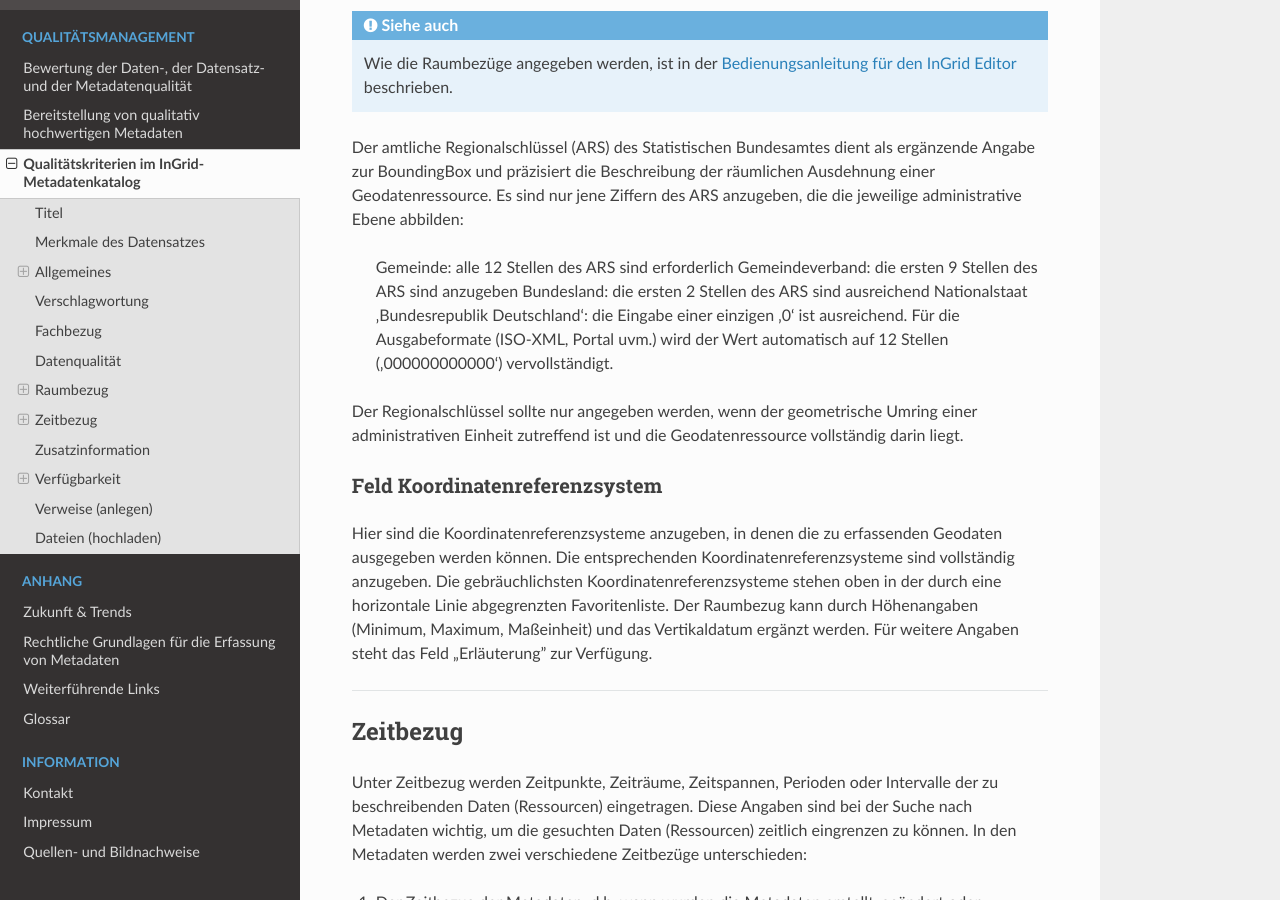
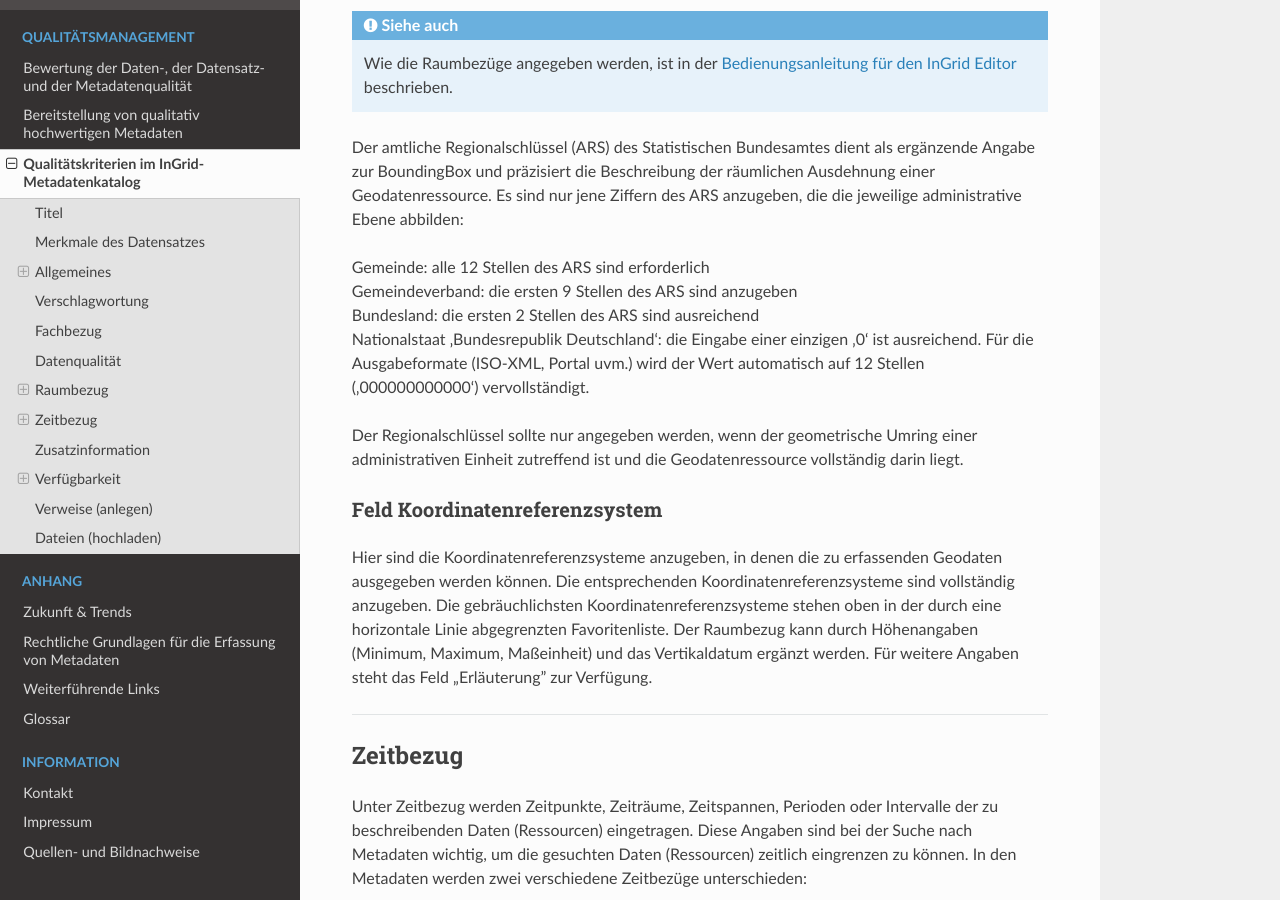
Before and after one commit to tomiwo/ingrid-mdk-st-high-quality-metadata, a Sphinx documentation site: the page built from docs/qualitaetsmanagement/metadatenschema-ige.rst, in a window 1280 px wide and 900 px high, scrolled down 5336 px. Built offline with Sphinx 7.4.7 and the Read the Docs theme 3.1.0, drawn with Linux system fonts in a browser that asks for light colours; part of the change alters nothing that is shown.

```diff
--- a/docs/qualitaetsmanagement/metadatenschema-ige.rst
+++ b/docs/qualitaetsmanagement/metadatenschema-ige.rst
@@ -187,10 +187,10 @@ Polygon: POLYGON ((13.4050 52.5200, 13.4060 52.5200, 13.4060 52.5210, 13.4050 52
 
 Der amtliche Regionalschlüssel (ARS) des Statistischen Bundesamtes dient als ergänzende Angabe zur BoundingBox und präzisiert die Beschreibung der räumlichen Ausdehnung einer Geodatenressource. Es sind nur jene Ziffern des ARS anzugeben, die die jeweilige administrative Ebene abbilden:
 
-    Gemeinde: alle 12 Stellen des ARS sind erforderlich
-    Gemeindeverband: die ersten 9 Stellen des ARS sind anzugeben
-    Bundesland: die ersten 2 Stellen des ARS sind ausreichend
-    Nationalstaat 'Bundesrepublik Deutschland': die Eingabe einer einzigen '0' ist ausreichend. Für die Ausgabeformate (ISO-XML, Portal uvm.) wird der Wert automatisch auf 12 Stellen ('000000000000') vervollständigt.
+| Gemeinde: alle 12 Stellen des ARS sind erforderlich
+| Gemeindeverband: die ersten 9 Stellen des ARS sind anzugeben
+| Bundesland: die ersten 2 Stellen des ARS sind ausreichend
+| Nationalstaat 'Bundesrepublik Deutschland': die Eingabe einer einzigen '0' ist ausreichend. Für die Ausgabeformate (ISO-XML, Portal uvm.) wird der Wert automatisch auf 12 Stellen ('000000000000') vervollständigt.
 
 Der Regionalschlüssel sollte nur angegeben werden, wenn der geometrische Umring einer administrativen Einheit zutreffend ist und die Geodatenressource vollständig darin liegt.
 
```
